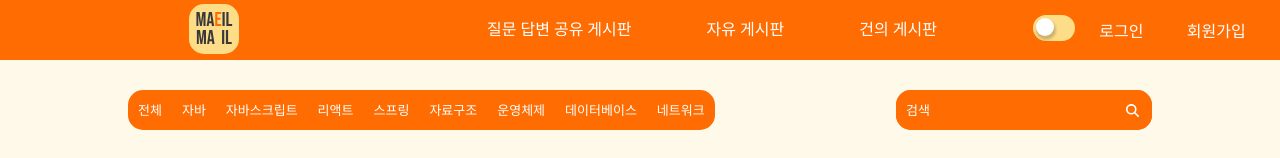
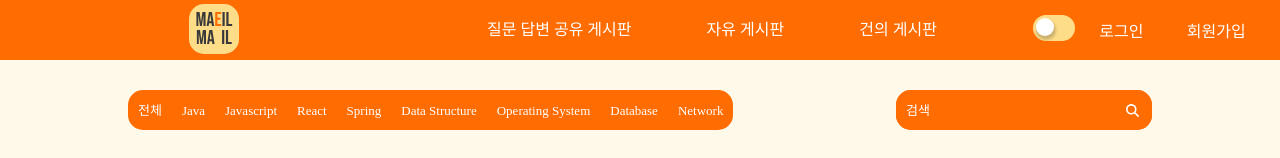
Before and after one commit to codestates-seb/seb39_main_051, a React (Create React App) app in the folder client/: page /questions in a window 1280 px wide. Shown: the top 158 px of the page. Built offline with nearby package versions, Linux system fonts and the light colour scheme; no server answers.

Commit message:
Fix : useEffect, category name

```diff
--- a/client/src/components/DropDownList.js
+++ b/client/src/components/DropDownList.js
@@ -28,15 +28,14 @@ const DropDownList = (props) => {
           isOpen ? (
             <>
               <StyledUl active themeState={themeState}>
-                <li onClick={handleSelect}>자바</li>
-                <li onClick={handleSelect}>자바스크립트</li>
-                <li onClick={handleSelect}>리액트</li>
-                <li onClick={handleSelect}>스프링</li>
-                <li onClick={handleSelect}>자료구조</li>
-                <li onClick={handleSelect}>알고리즘</li>
-                <li onClick={handleSelect}>운영체제</li>
-                <li onClick={handleSelect}>데이터베이스</li>
-                <li onClick={handleSelect}>네트워크</li>
+                <li onClick={handleSelect}>Java</li>
+                <li onClick={handleSelect}>Javascript</li>
+                <li onClick={handleSelect}>React</li>
+                <li onClick={handleSelect}>Spring</li>
+                <li onClick={handleSelect}>Data Structure</li>
+                <li onClick={handleSelect}>Operating System</li>
+                <li onClick={handleSelect}>Database</li>
+                <li onClick={handleSelect}>Network</li>
               </StyledUl>
             </>
           ) : (
--- a/client/src/components/DropDownMenu.js
+++ b/client/src/components/DropDownMenu.js
@@ -17,29 +17,29 @@ const DropDownMenu = (props) => {
       ) : (
         <ItemListWrapper themeState={props.themeState}>
           <ItemList>
-            <a href='/questions/java'>
-              <span>자바</span>
+            <a href='/questions/Java'>
+              <span>Java</span>
             </a>
-            <a href='/questions/javascript'>
-              <span>자바스크립트</span>
+            <a href='/questions/Javascript'>
+              <span>Javascript</span>
             </a>
-            <a href='/questions/react'>
-              <span>리액트</span>
+            <a href='/questions/React'>
+              <span>React</span>
             </a>
-            <a href='/questions/spring'>
-              <span>스프링</span>
+            <a href='/questions/Spring'>
+              <span>Spring</span>
             </a>
-            <a href='/questions/datastructure'>
-              <span>자료구조</span>
+            <a href='/questions/Data Structure'>
+              <span>Data Structure</span>
             </a>
-            <a href='/questions/os'>
-              <span>운영체제</span>
+            <a href='/questions/Operating System'>
+              <span>Operating System</span>
             </a>
-            <a href='/questions/database'>
-              <span>데이터베이스</span>
+            <a href='/questions/Database'>
+              <span>Database</span>
             </a>
-            <a href='/questions/network'>
-              <span>네트워크</span>
+            <a href='/questions/Network'>
+              <span>Network</span>
             </a>
           </ItemList>
           <ItemList>
--- a/client/src/components/TapMenu.js
+++ b/client/src/components/TapMenu.js
@@ -9,30 +9,66 @@ const TapMenu = ({ type }) => {
       <TapWrapper themeState={themeState}>
         {type === 'answer' ? (
           <>
+            <a href='/questions'>
               <div>전체</div>
-            <div>자바</div>
-            <div>자바스크립트</div>
-            <div>리액트</div>
-            <div>스프링</div>
-            <div>자료구조</div>
-            <div>운영체제</div>
-            <div>데이터베이스</div>
-            <div>네트워크</div>
+            </a>
+            <a href='/questions/Java'>
+              <div>Java</div>
+            </a>
+            <a href='/questions/Javascript'>
+              <div>Javascript</div>
+            </a>
+            <a href='/questions/React'>
+              <div>React</div>
+            </a>
+            <a href='/questions/Spring'>
+              <div>Spring</div>
+            </a>
+            <a href='/questions/Data Structure'>
+              <div>Data Structure</div>
+            </a>
+            <a href='/questions/Operating System'>
+              <div>Operating System</div>
+            </a>
+            <a href='/questions/Database'>
+              <div>Database</div>
+            </a>
+            <a href='/questions/Network'>
+              <div>Network</div>
+            </a>
           </>
         ) : type === 'free' ? (
           <>
+            <a href='/free'>
               <div>전체</div>
-            <div>취업 정보</div>
-            <div>고민 상담</div>
+            </a>
+            <a href='/free/취업 정보'>
+              <div>취업정보</div>
+            </a>
+            <a href='/free/고민 상담'>
+              <div>고민상담</div>
+            </a>
+            <a href='/free/유머'>
               <div>유머</div>
+            </a>
+            <a href='/free/잡담'>
               <div>잡담</div>
+            </a>
           </>
         ) : (
           <>
+            <a href='/suggestion'>
               <div>전체</div>
-            <div>질문 추가</div>
-            <div>질문 수정</div>
+            </a>
+            <a href='/suggestion/질문 추가 요청'>
+              <div>질문 추가 요청</div>
+            </a>
+            <a href='/suggestion/질문 수정 요청'>
+              <div>질문 수정 요청</div>
+            </a>
+            <a href='/suggestion/기타'>
               <div>기타</div>
+            </a>
           </>
         )}
       </TapWrapper>
@@ -60,6 +96,11 @@ const TapWrapper = styled.div`
     margin: 0 1rem;
     cursor: pointer;
   }
+
+  & a {
+    text-decoration: none;
+    color: var(--color-white);
+  }
 `;
 
 export default TapMenu;
--- a/client/src/pages/PostPage.js
+++ b/client/src/pages/PostPage.js
@@ -1,3 +1,4 @@
+import { useEffect, useState } from 'react';
 import { useSelector } from 'react-redux';
 import { useLocation } from 'react-router-dom';
 import styled from 'styled-components';
@@ -9,6 +10,20 @@ const PostPage = () => {
   const themeState = useSelector((state) => state.themeSlice).theme;
 
   const { type, category } = useLocation().state;
+
+  const [seleted, setSelected] = useState('');
+
+  useEffect(() => {
+    if ((type === 'questions') & !category) {
+      setSelected('자바');
+    } else if ((type === 'free') & !category) {
+      setSelected('취업 정보');
+    } else if ((type === 'suggestion') & !category) {
+      setSelected('질문 추가 요청');
+    } else {
+      setSelected(category);
+    }
+  }, []);
 
   return (
     <>
@@ -26,7 +41,12 @@ const PostPage = () => {
                 required
               />
             </InputWrapper>
-            <DropDownList type={type} category={category} />
+            <DropDownList
+              type={type}
+              category={category}
+              seleted={seleted}
+              setSelected={setSelected}
+            />
             <InputWrapper themeState={themeState}>
               <textarea
                 id='body'
```
Lines whose indentation alone changed are shown as unchanged.
